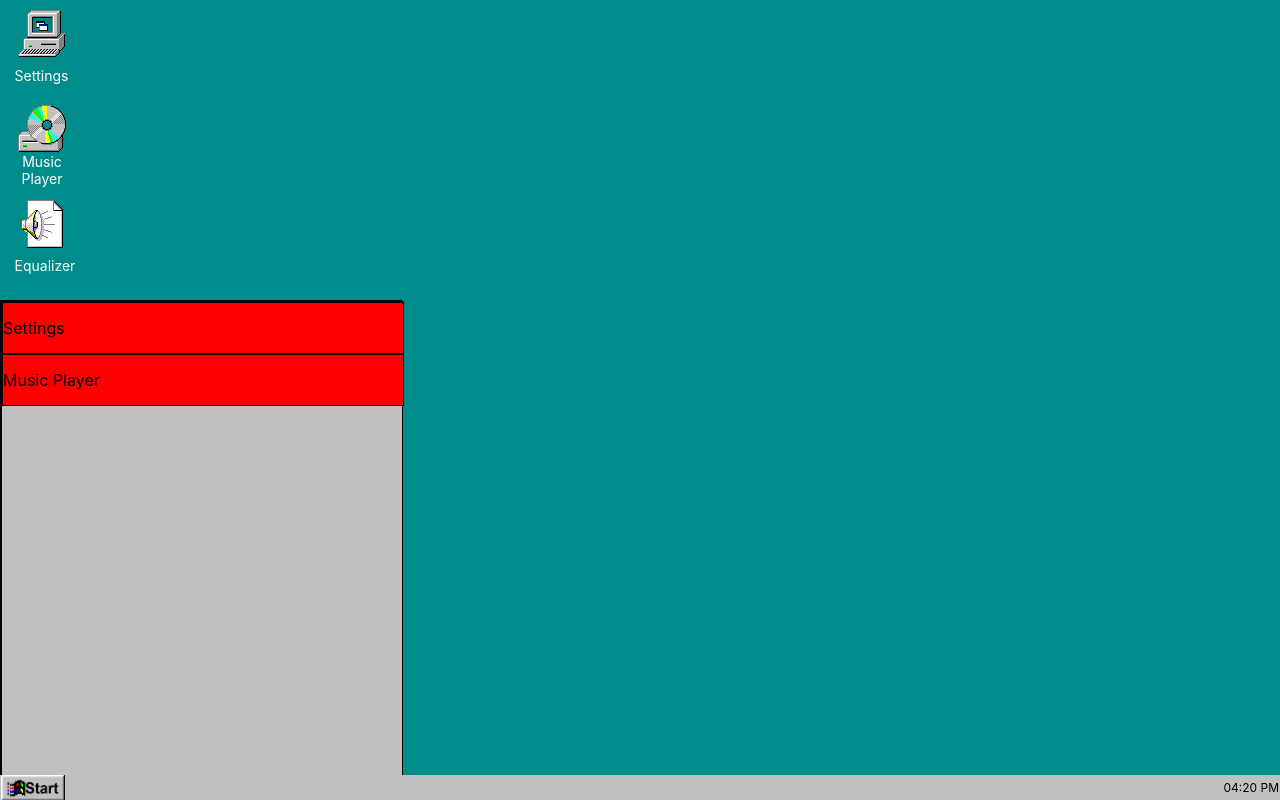
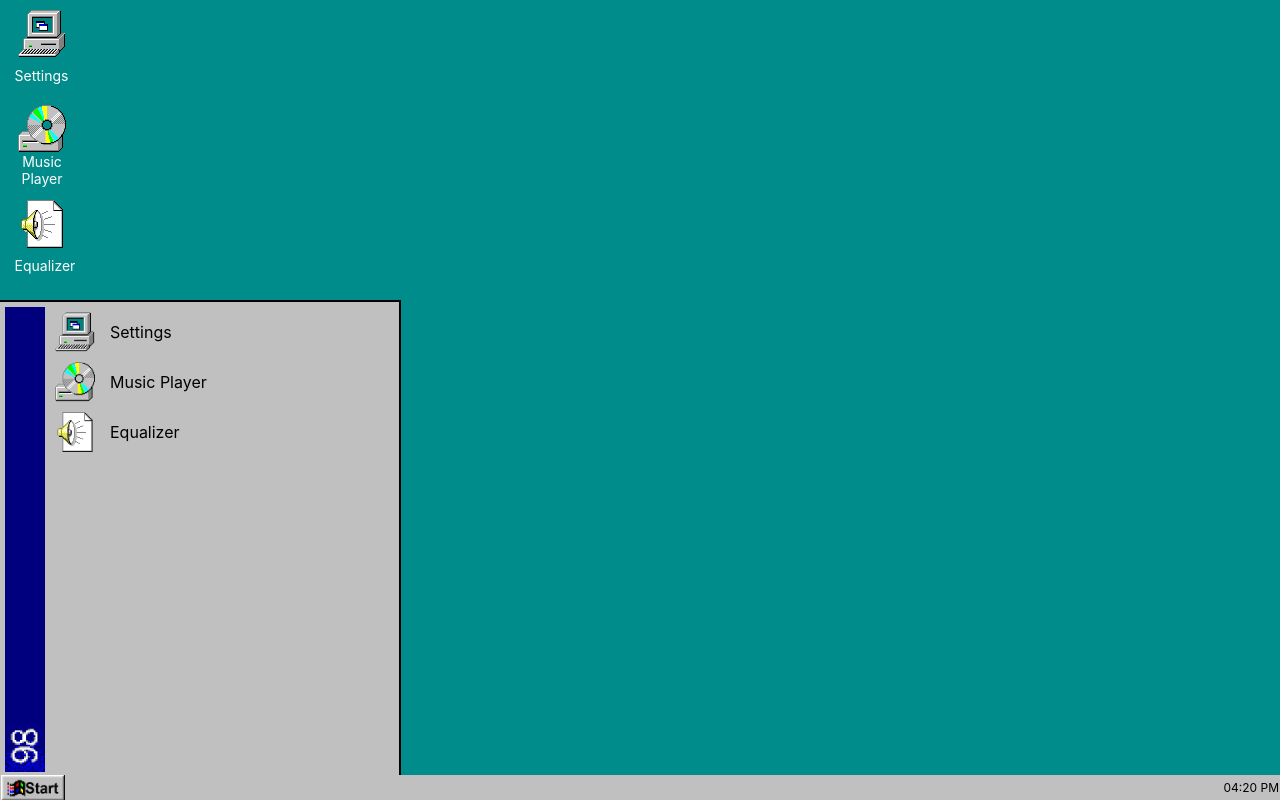
Before and after one commit to Amberleafhash/amberleafhash.github.io, a React (Vite) app: page / in a window 1280 px wide. Both pictures are taken after a click on the element 37 px from the left and 787 px from the top of the page. Built offline with nearby package versions, Linux system fonts and the light colour scheme.

Commit message:
temporarily removed audio func, cleaned up start menu to take icons from desktop

```diff
--- a/src/App.jsx
+++ b/src/App.jsx
@@ -1,16 +1,25 @@
-// App.jsx
+import React, { useState } from 'react';
 import './App.css';
-import React, { useState } from 'react';
 import Taskbar from './objects/Taskbar/Taskbar.jsx';
 import Desktop from "./objects/Desktop/Desktop.jsx";
 import Menu98 from "./objects/Menu98/Menu98.jsx";
 import MusicPlayer from './objects/MusicPlayer/MusicPlayer.jsx';
 import Settings from "./objects/Settings/Settings.jsx";
+import musicplayericon from "./objects/Desktop/img/icons/musicplayer.png";
+import settingsicon from "./objects/Desktop/img/icons/settings.png";
+import equalizericon from "./objects/Desktop/img/icons/equalizer.png";
 
 function App() {
     const [isMusicPlayerOpen, setIsMusicPlayerOpen] = useState(false);
     const [isSettingsOpen, setIsSettingsOpen] = useState(false);
     const [repoUrl, setRepoUrl] = useState('https://api.github.com/repos/amberleafhash/toonStorage/contents/'); // Default repo URL
+
+    // Centralized icons data
+    const programIcons  = [ // Can fit a max of 9
+        { id: 1, name: "Settings", icon: settingsicon, onClick: () => openSettings() },
+        { id: 2, name: "Music Player", icon: musicplayericon, onClick: () => openMusicPlayer() },
+        { id: 3, name: "Equalizer", icon: equalizericon, onClick: () => {} },
+    ];
 
     const openMusicPlayer = () => setIsMusicPlayerOpen(true);
     const closeMusicPlayer = () => setIsMusicPlayerOpen(false);
@@ -38,11 +47,8 @@ function App() {
                 </Menu98>
             )}
 
-            <Desktop
-                onOpenMusicPlayer={openMusicPlayer}
-                onOpenSettings={openSettings}
-            />
-            <Taskbar />
+            <Desktop icons={programIcons} />
+            <Taskbar icons={programIcons} />
         </div>
     );
 }
--- a/src/objects/Desktop/Desktop.jsx
+++ b/src/objects/Desktop/Desktop.jsx
@@ -1,28 +1,13 @@
 import "./Desktop.css";
 import React from 'react';
-import musicplayericon from "./img/icons/musicplayer.png";
-import settingsicon from "./img/icons/settings.png";
-import equalizericon from "./img/icons/equalizer.png";
 
-const Desktop = ({ onOpenMusicPlayer, onOpenSettings, onOpenEqualizer }) => {
+const Desktop = ({ icons }) => {
     return (
         <div className="Desktop">
             <div className="iconBox">
-                <DesktopIcon
-                    icon={settingsicon}
-                    iconName="Settings"
-                    onClick={onOpenSettings} // Open Settings
-                />
-                <DesktopIcon
-                    icon={musicplayericon}
-                    iconName="Music Player"
-                    onClick={onOpenMusicPlayer} // Open Music Player
-                />
-                <DesktopIcon
-                    icon={equalizericon}
-                    iconName="Equalizer"
-                    onClick={onOpenEqualizer}
-                />
+                {icons.map(({ id, icon, name, onClick }) => (
+                    <DesktopIcon key={id} icon={icon} iconName={name} onClick={onClick} />
+                ))}
             </div>
         </div>
     );
--- a/src/objects/MusicPlayer/MusicPlayer.jsx
+++ b/src/objects/MusicPlayer/MusicPlayer.jsx
@@ -1,124 +1,41 @@
-import React, { useState, useRef, useEffect } from "react";
+import React, { useState, useEffect } from "react";
 import "./MusicPlayer.css";
+import musicObject from "./musicObject.jsx";
 import SongInfo from "./SongInfo.jsx";
 import ControlButtons from "./ControlButtons.jsx";
 import Slider from "./Slider.jsx";
 import defaultcover from "./img/defaultalbumcover.png";
-import musicMetadata from 'music-metadata-browser'; // Import the music-metadata library
 
 const MusicPlayer = ({ repoUrl }) => {
-    const [isPlaying, setIsPlaying] = useState(false);
     const [sliderValue, setSliderValue] = useState(0);
     const [currentTime, setCurrentTime] = useState(0);
-    const [songList, setSongList] = useState([]);
-    const [currentIndex, setCurrentIndex] = useState(0);
-    const [songMetadata, setSongMetadata] = useState(null); // Store song metadata
-    const audioRef = useRef(null);
 
-    const currentSong = songList[currentIndex];
-
-    const togglePlayPause = () => {
-        const audio = audioRef.current;
-        if (isPlaying) {
-            audio.pause();
-        } else {
-            audio.play();
-        }
-        setIsPlaying(!isPlaying);
-    };
+    musicObject.songName = "Fuck with Dre Day"
+    musicObject.artistName = "Dr Dre"
+    musicObject.albumCover = defaultcover
 
     const handleSliderChange = (value) => {
         setSliderValue(value);
-        audioRef.current.currentTime = (value / 100) * audioRef.current.duration;
-    };
-
-    const updateSliderValue = () => {
-        if (audioRef.current) {
-            const currentTime = audioRef.current.currentTime;
-            const duration = audioRef.current.duration || 1;
-            setSliderValue((currentTime / duration) * 100);
-            setCurrentTime(currentTime);
-        }
-    };
-
-    const fetchSongs = async () => {
-        const response = await fetch(repoUrl);
-        const data = await response.json();
-
-        const songs = data
-            .filter(file => file.name.endsWith('.mp3'))
-            .map(file => ({
-                name: file.name.replace('.mp3', ''),  // Remove the '.mp3' extension to use as the title
-                artist: 'Unknown Artist',
-                src: file.download_url
-            }));
-
-        setSongList(songs);
-    };
-
-    const fetchMetadata = async (url, songName) => {
-        try {
-            const response = await fetch(url);
-            const blob = await response.blob();
-            const metadata = await musicMetadata.parseBlob(blob);
-            const { common, picture } = metadata;
-
-            setSongMetadata({
-                title: common.title || songName,  // Fallback to songName if no title is found
-                artist: common.artist || 'Unknown Artist',
-                albumCover: picture ? `data:${picture.format};base64,${picture.data.toString('base64')}` : defaultcover,
-            });
-        } catch (error) {
-            console.error('Error fetching metadata:', error);
-            setSongMetadata({
-                title: songName, // Use songName as the fallback title if metadata fetch fails
-                artist: 'Unknown Artist',
-                albumCover: defaultcover,
-            });
-        }
     };
 
     const playNextSong = () => {
-        setCurrentIndex((prevIndex) => (prevIndex + 1) % songList.length);
-        setIsPlaying(true);
+        console.log(musicObject);
     };
 
+
     const playPreviousSong = () => {
-        setCurrentIndex((prevIndex) => (prevIndex - 1 + songList.length) % songList.length);
-        setIsPlaying(true);
+
     };
 
-    useEffect(() => {
-        const audio = audioRef.current;
-        audio.addEventListener("timeupdate", updateSliderValue);
-        fetchSongs();
-
-        return () => {
-            audio.removeEventListener("timeupdate", updateSliderValue);
-        };
-    }, [repoUrl]);
-
-    useEffect(() => {
-        if (songList.length > 0) {
-            const audio = audioRef.current;
-            audio.src = currentSong.src; // Set the audio source
-            fetchMetadata(currentSong.src, currentSong.name); // Fetch metadata for the new song
-            if (isPlaying) {
-                audio.play(); // Play the new song
-            }
-        }
-    }, [currentIndex, songList]);
 
     return (
         <div className="MusicPlayer">
             <SongInfo
-                songName={songMetadata?.title}
-                songArtist={songMetadata?.artist}
-                albumCover={songMetadata?.albumCover}
+                songName={musicObject.songName}
+                songArtist={musicObject.artistName}
+                albumCover={musicObject.albumCover}
             />
             <ControlButtons
-                isPlaying={isPlaying}
-                togglePlayPause={togglePlayPause}
                 playNextSong={playNextSong}
                 playPreviousSong={playPreviousSong}
             />
@@ -127,7 +44,6 @@ const MusicPlayer = ({ repoUrl }) => {
                 currentTime={currentTime}
                 handleSliderChange={handleSliderChange}
             />
-            <audio ref={audioRef} />
         </div>
     );
 };
--- /dev/null
+++ b/src/objects/MusicPlayer/musicObject.jsx
@@ -0,0 +1,13 @@
+const musicObject = {
+    githubRepo: "",
+    artistName: "",
+    songName: "",
+    albumCover: "",
+
+
+    printTest: () => {
+        console.log("well");
+    }
+};
+
+export default musicObject;
--- a/src/objects/Taskbar/Taskbar.css
+++ b/src/objects/Taskbar/Taskbar.css
@@ -43,16 +43,40 @@
 
 .StartMenu {
     display: flex;
-    flex-direction: column;
+    flex-direction: row;
     width: 400px; height: 500px;
     background-color: #C0C0C0;
-    border: 1px solid black;
+    border-top: 1px solid black; border-right: 1px solid black;;
 }
+    .StartMenu .leftBar {
+        display: flex;
+        align-items: flex-end;
+        background-color: #00007f;
+        width: 40px; height: 465px;
+        margin: 5px;
+    }
+        .StartMenu .leftBar img {
+            width: 48px; height: 48px;
+        }
+    .StartMenuContent {
+        width: 100%; height: 100%;
+    }
 .StartMenuItem {
     display: flex;
     align-items: center;
-    background-color: red;
+    /*background-color: rgba(255, 0, 0, 0.35);*/
     width: 100%;
     height: 50px;
-    border: 1px solid black;
 }
+.StartMenuItem:hover {
+    background-color: #a1a1a1;
+    cursor: pointer;
+}
+    .StartMenuItem .StartMenuIcon {
+        width: 40px; height: 40px;
+        /*background-color: red;*/
+        margin-right: 15px; margin-left: 5px;
+    }
+    .StartMenuItem:nth-of-type(1) {
+        margin-top: 5px;
+    }
--- a/src/objects/Taskbar/Taskbar.jsx
+++ b/src/objects/Taskbar/Taskbar.jsx
@@ -1,19 +1,20 @@
 import React, { useState } from "react";
 import "./Taskbar.css";
 import startbtnimg from "./img/startbutton.png";
+import startmenuimg from "./img/startMenuBarIcon.png";
 
-const Taskbar = () => {
+const Taskbar = ({ icons }) => {
     const [isStartMenuVisible, setStartMenuVisible] = useState(false);
 
     const toggleStartMenu = () => {
-        setStartMenuVisible(prevState => !prevState);
+        setStartMenuVisible((prevState) => !prevState);
     };
 
     return (
         <div className="TaskbarContainer">
             {isStartMenuVisible && (
                 <div className="StartMenu">
-                    <StartMenu />
+                    <StartMenu icons={icons} />
                 </div>
             )}
             <div className="Taskbar">
@@ -27,12 +28,13 @@ const Taskbar = () => {
 const StartButton = ({ onClick }) => {
     return (
         <div className="StartButton" onClick={onClick}>
-            <img className="TaskbarImg" src={startbtnimg} alt="image of button" />
+            <img className="TaskbarImg" src={startbtnimg} alt="Start Button" />
         </div>
     );
 };
 
 const TaskbarClock = () => {
+    // Placeholder for a real clock; static for now
     return (
         <div className="TaskbarClock">
             <p>04:20 PM</p>
@@ -40,23 +42,33 @@ const TaskbarClock = () => {
     );
 };
 
-const StartMenu = () => {
+const StartMenu = ({ icons }) => {
     return (
         <div className="StartMenu">
-            <StartMenuItem menuItemName="Settings" />
-            <StartMenuItem menuItemName="Music Player" />
+            <div className="leftBar">
+                <img className="TaskbarImg" src={startmenuimg} alt="image of button" />
+            </div>
+            <div className="StartMenuContent">
+                {icons.map(({ id, name, icon, onClick }) => (
+                    <StartMenuItem
+                        key={id}
+                        menuItemName={name}
+                        StartMenuIcon={icon}
+                        onClick={onClick} // Pass the onClick handler
+                    />
+                ))}
+            </div>
         </div>
     );
 };
 
-const StartMenuItem = ({ menuItemName, StartMenuIcon }) => {
+const StartMenuItem = ({ menuItemName, StartMenuIcon, onClick }) => {
     return (
-        <div className="StartMenuItem">
-            <div className="StartMenuIcon"></div>
+        <div className="StartMenuItem" onClick={onClick}> {/* Attach the onClick handler */}
+            <img className="StartMenuIcon" src={StartMenuIcon} alt={menuItemName} />
             <p>{menuItemName}</p>
         </div>
     );
 };
 
-
 export default Taskbar;
```
Also changed, not shown: src/objects/Taskbar/img/startMenuBarIcon.png (added).
